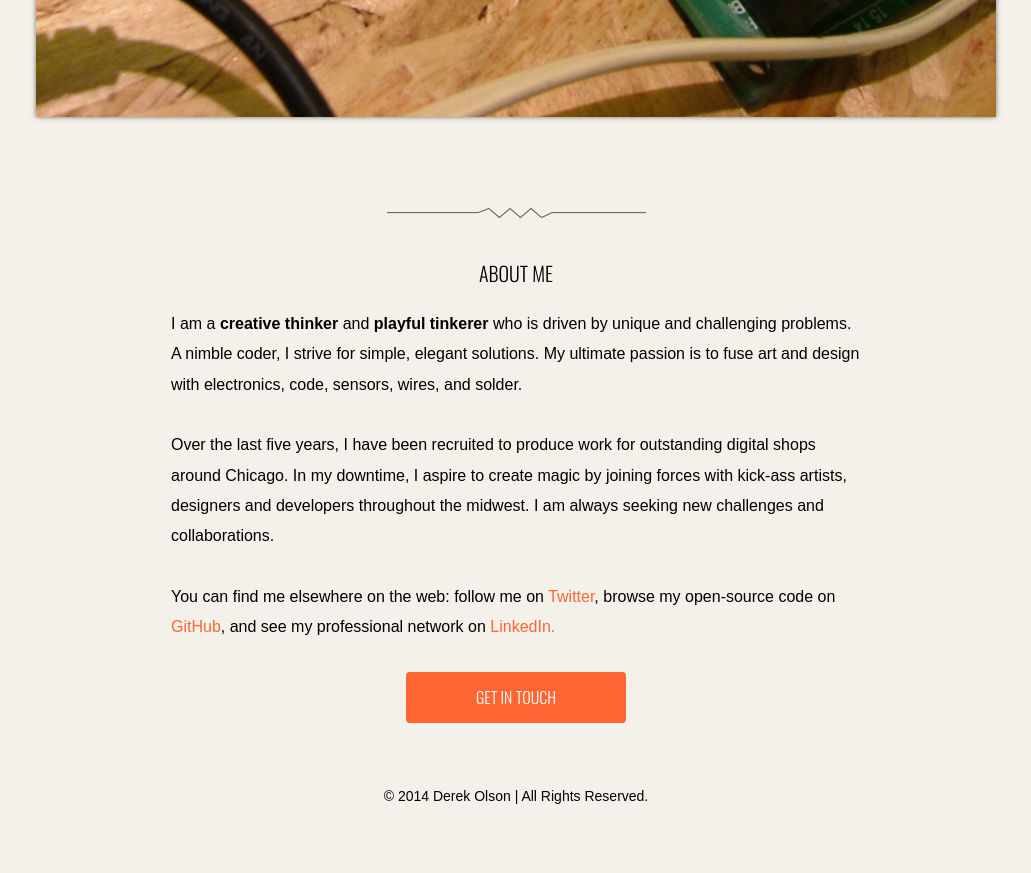
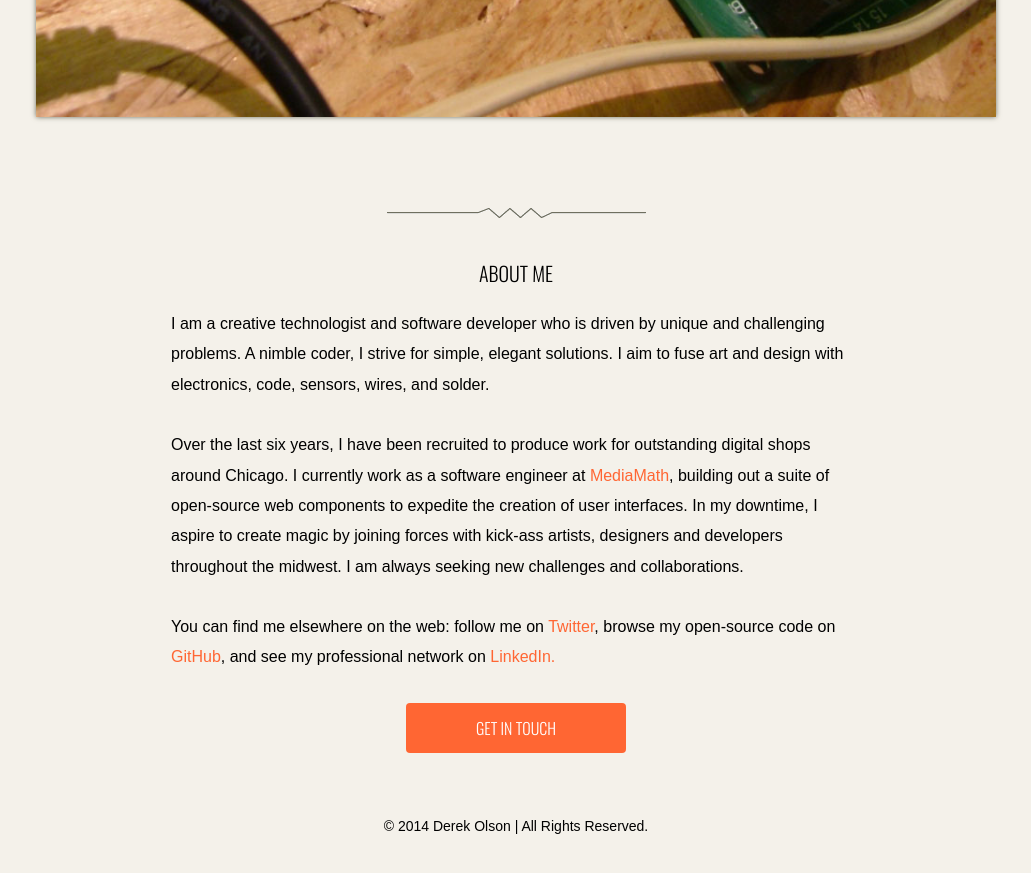
Before and after one commit to derekolson/derek-o.com, a Jekyll site: the page built from index.html, in a window 1280 px wide and 900 px high, scrolled down 14079 px. Shown: the top 873 px of the window, without its empty margins (124-1155 px from the left). Built offline with Jekyll 4.4.1, drawn with Linux system fonts in a browser that asks for light colours; nearby versions of some CDN libraries; some web fonts are replaced; some of the changed text lies outside the part shown.

```diff
--- a/_layouts/default.html
+++ b/_layouts/default.html
@@ -3,7 +3,7 @@
     <h1>Derek Olson</h1>
     <div class="container">
       <p class="tagline">
-        I am a hybrid <strong>developer</strong> and <strong>tinkerer</strong>.<br/>I design and build engaging interactive experiences.
+        I am a <strong>coder</strong> and <strong>tinkerer</strong>.<br/>I design and build unique interactive experiences.
       </p>
       <a href="#about" class="button">ABOUT ME</a>
     </div>
--- a/index.html
+++ b/index.html
@@ -17,10 +17,10 @@ layout: default
 	<div class="container">
 		<h2>About Me</h2>
 		<p>
-			I am a <strong>creative thinker</strong> and <strong>playful tinkerer</strong> who is driven by unique and challenging problems.  A nimble coder, I strive for simple, elegant solutions. My ultimate passion is to fuse art and design with electronics, code, sensors, wires, and solder.
+			I am a creative technologist and software developer who is driven by unique and challenging problems. A nimble coder, I strive for simple, elegant solutions. I aim to fuse art and design with electronics, code, sensors, wires, and solder.
 		</p>
 		<p>
-			Over the last five years, I have been recruited to produce work for outstanding digital shops around Chicago. In my downtime, I aspire to create magic by joining forces with kick-ass artists, designers and developers throughout the midwest. I am always seeking new challenges and collaborations.
+			Over the last six years, I have been recruited to produce work for outstanding digital shops around Chicago. I currently work as a software engineer at <a href="http://www.mediamath.com">MediaMath</a>, building out a suite of open-source web components to expedite the creation of user interfaces. In my downtime, I aspire to create magic by joining forces with kick-ass artists, designers and developers throughout the midwest. I am always seeking new challenges and collaborations.
 		</p>
 		<p>
 			You can find me elsewhere on the web: follow me on <a href="https://twitter.com/derekmolson">Twitter</a>, browse my open-source code on <a href="https://github.com/derekolson">GitHub</a>, and see my professional network on <a href="http://www.linkedin.com/in/derekmolson">LinkedIn.</a>
```
Also changed, not shown: projects/_posts/2008-10-01-ccc-awards.md (+1 -1 lines).
